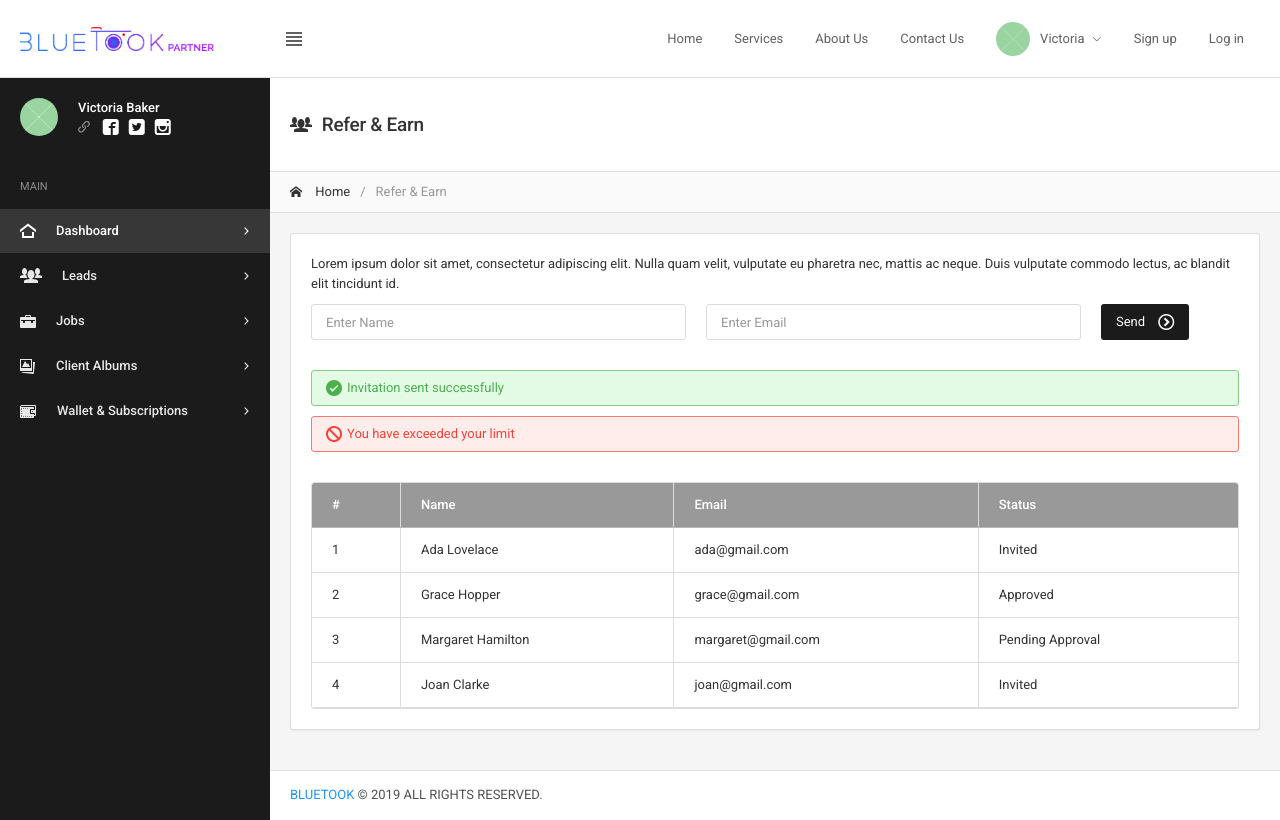
After one commit to idenisysinc/BlueTook, a PHP site: the page made by partner-refer-&-earn.php in a window 1280 px wide. The commit adds this page. Run offline with PHP 8.4, Linux system fonts and the light colour scheme; some libraries are stand-ins or nearby versions.

Commit message:
Partner Refer and Earn UI

```diff
--- a/assets/css/custom.css
+++ b/assets/css/custom.css
@@ -1072,6 +1072,83 @@
 	padding: 0;
 	min-width: 100%;
 }
+.suc-msg{
+	padding: .4375rem .875rem;
+    border: 1px solid #88cc8a;
+    border-radius: .1875rem;
+    background: #e3fbe4;
+}
+.error-msg{
+	padding: .4375rem .875rem;
+    border: 1px solid #f57a71;
+    border-radius: .1875rem;
+    background: #ffedeb;
+}
+/*------- Highlighted calendar---------*/
+#datepicker .Highlighted a{
+   background-color : #4caf50 !important;
+   background-image :none !important;
+   color: #fff !important;
+}
+#datepicker .ui-datepicker .ui-datepicker-calendar td.ui-datepicker-current-day .ui-state-active {
+    color: #333;
+    background-color: transparent;
+}
+#datepicker .ui-datepicker .ui-datepicker-calendar td.ui-datepicker-current-day .ui-state-active:hover{
+	background-color: #f5f5f5;
+}
+#datepicker .Highlighted:hover{
+	position: relative;
+}
+#datepicker .Highlighted[title]:hover:after {
+	content: attr(title);
+	position: absolute;
+	left: 0;
+	top: 100%;
+	white-space: nowrap;
+	z-index: 1;
+	padding: .5rem .75rem;
+ 	color: #fff;
+	text-align: center;
+	background-color: #000;
+	border-radius: .1875rem;
+}
+/*------- Highlighted calendar---------*/
+/*------- fullcalendar css---------*/
+#fullcalendar .fc-event{
+	font-size: 12px;
+    cursor: pointer;
+    white-space: nowrap;
+    margin-top: 0;
+}
+#fullcalendar .fc-header{
+	border: none;
+	background: #999;
+	color: #fff;
+}
+#fullcalendar .fc-header-title h2{
+	font-size: 20px;
+	line-height: 2em;
+	margin-bottom: 0;
+}
+#fullcalendar .fc-header td{
+	vertical-align: middle;
+    text-align: center;
+}
+#fullcalendar .fc-state-default.fc-corner-right, #fullcalendar .fc-state-default.fc-corner-left{
+	margin-bottom: 0;
+}
+#fullcalendar .fc-event{
+	border: 1px solid #4caf50;
+    background-color: #4caf50;
+}
+#qtip-fullcalendar-content p{
+	margin-bottom: 0;
+}
+.qtip-default .qtip-icon {
+    background: #484141!important;
+}
+/*------- /fullcalendar css---------*/
 /*------- Media Query --------*/
 @media(min-width: 1025px){
 	.show-desktop{
--- a/header.php
+++ b/header.php
@@ -18,6 +18,11 @@
 	<link href="assets/css/colors.min.css" rel="stylesheet" type="text/css">
 	<link href="assets/css/custom.css" rel="stylesheet" type="text/css">
 	<!-- /global stylesheets -->
+
+	<!-- event calendar css -->
+	<link rel="stylesheet" href="http://qtip2.com/v/stable/jquery.qtip.css">
+	<link rel="stylesheet" href="http://qtip2.com/static/stylesheets/libs/jquery.fullcalendar.css">
+	<!-- /event calendar css -->
 
 	<!-- Core JS files -->
 	<script src="assets/js/main/jquery.min.js"></script>
--- /dev/null
+++ b/partner-refer-&-earn.php
@@ -0,0 +1,137 @@
+
+	<?php include('header.php') ?>
+	<!-- /main navbar -->
+
+
+	<!-- Page content -->
+	<div class="page-content">
+
+		<!-- Main sidebar -->
+		<?php include('partner-main-sidebar.php') ?>
+		<!-- /main sidebar -->
+
+
+		<!-- Main content -->
+		<div class="content-wrapper">
+
+			<!-- Page header -->
+			<div class="page-header page-header-light">
+				<div class="page-header-content header-elements-md-inline">
+					<div class="page-title d-flex">
+						<h4 class="font-weight-semibold"><i class="icon-users4 mr-2"></i>Refer & Earn</h4>
+					</div>
+				</div>
+
+				<div class="breadcrumb-line breadcrumb-line-light header-elements-md-inline">
+					<div class="d-flex">
+						<div class="breadcrumb">
+							<a href="#" class="breadcrumb-item"><i class="icon-home2 mr-2"></i> Home</a>
+							<span class="breadcrumb-item active">Refer & Earn</span>
+						</div>
+					</div>
+
+				</div>
+			</div>
+			<!-- /page header -->
+
+
+			<!-- Content area -->
+			<div class="content">
+				<div class="card">
+					<div class="card-body">
+						<div class="row">
+							<div class="col-sm-12">
+								<p>Lorem ipsum dolor sit amet, consectetur adipiscing elit. Nulla
+		quam velit, vulputate eu pharetra nec, mattis ac neque. Duis
+		vulputate commodo lectus, ac blandit elit tincidunt id.</p>
+							</div>
+						</div>
+						<form action="">
+							<div class="row">
+								<div class="col-xl-5">
+									<div class="form-group">
+										<input type="text" class="form-control" placeholder="Enter Name">
+									</div>
+								</div>
+								<div class="col-xl-5">
+									<div class="form-group">
+										<input type="email" class="form-control" placeholder="Enter Email">
+									</div>
+								</div>
+								<div class="col-xl-2">
+									<button type="submit" class="btn bg-indigo-400">Send <i class="icon-circle-right2 ml-2"></i></button>
+								</div>
+							</div>
+						</form>
+						<!-- msg part -->
+						<!-- for hide the row use d-none class -->
+						<div class="row">
+							<div class="col-sm-12">
+								<span class="text-success my-2 d-block suc-msg"><i class="icon-checkmark-circle mr-1"></i>Invitation sent successfully</span>
+								<!-- success msg. for hide use d-none class in span-->
+								<span class="text-danger my-2 d-block error-msg"><i class="icon-blocked mr-1"></i>You have exceeded your limit</span>
+								<!-- error msg. for hide use d-none class in span-->
+							</div>
+						</div>
+						<!-- /msg part -->
+						<!-- table -->
+						<div class="row mt-3">
+							<div class="col-sm-12">
+								<div class="card card-table table-responsive shadow-0 mb-0">
+									<table class="table table-bordered">
+										<thead class="bg-grey-300">
+											<tr>
+												<th>#</th>
+												<th>Name</th>
+												<th>Email</th>
+												<th>Status</th>
+											</tr>
+										</thead>
+										<tbody>
+											<tr>
+												<td>1</td>
+												<td>Ada Lovelace</td>
+												<td>ada@gmail.com</td>
+												<td>Invited</td>
+											</tr>
+											<tr>
+												<td>2</td>
+												<td>Grace Hopper</td>
+												<td>grace@gmail.com</td>
+												<td>Approved</td>
+											</tr>
+											<tr>
+												<td>3</td>
+												<td>Margaret Hamilton</td>
+												<td>margaret@gmail.com</td>
+												<td>Pending Approval</td>
+											</tr>
+											<tr>
+												<td>4</td>
+												<td>Joan Clarke</td>
+												<td>joan@gmail.com</td>
+												<td>Invited</td>
+											</tr>
+										</tbody>
+									</table>
+								</div>
+							</div>
+						</div>
+						<!-- table -->
+					</div>
+				</div>
+			</div>
+			<!-- /content area -->
+
+
+			<!-- Footer -->
+			<?php include('footer.php') ?>
+			<!-- /footer -->
+
+		</div>
+		<!-- /main content -->
+
+	</div>
+	<!-- /page content -->
+</body>
+</html>
```
